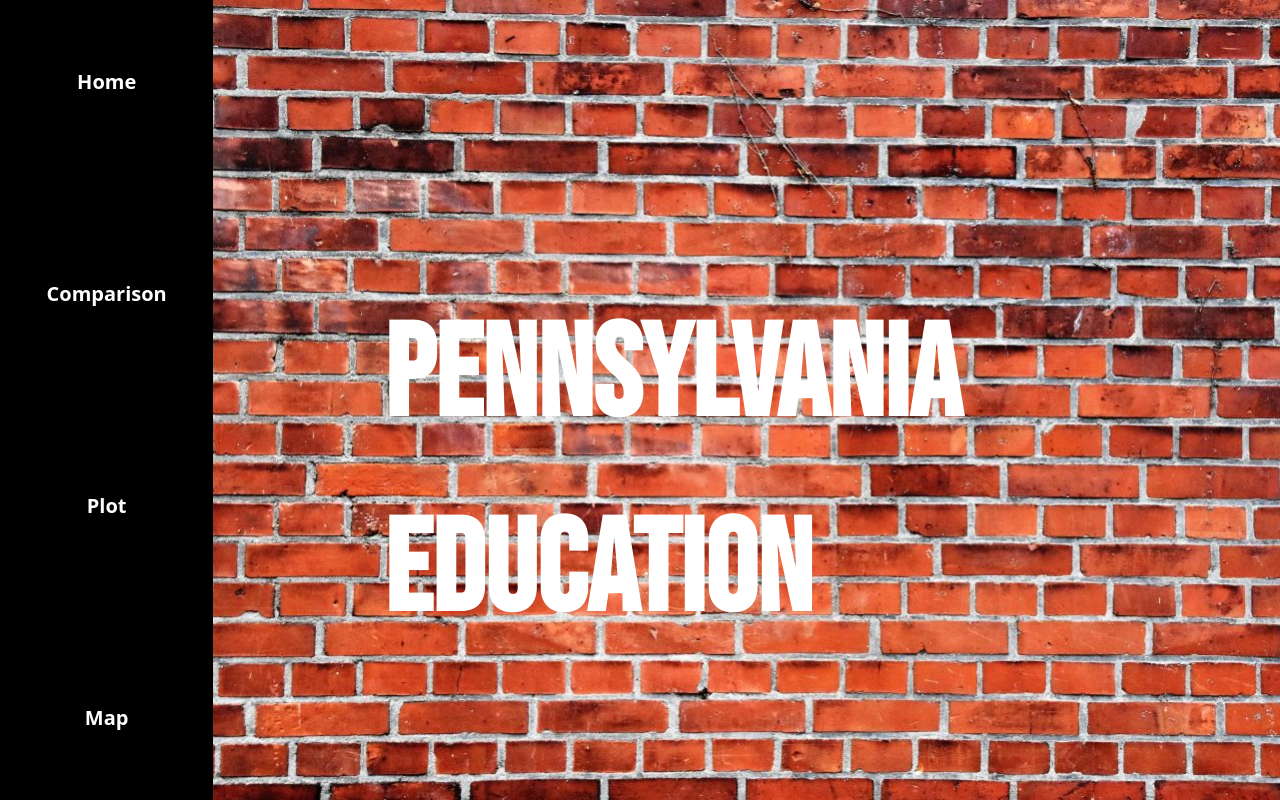
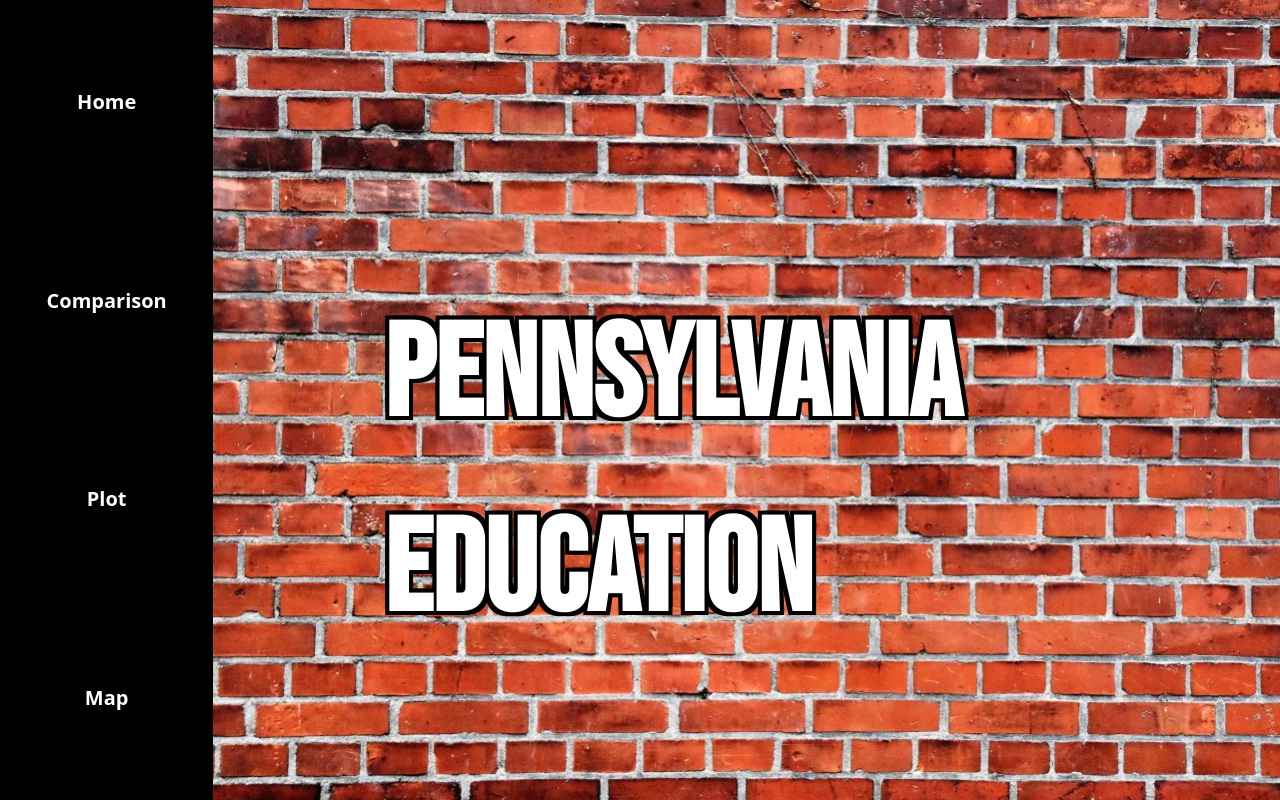
Before and after one commit to ColeJMitchell/pennsylvania-department-of-education-website, a Django app: page / in a window 1280 px wide. Run offline with Django 5.2, Linux system fonts and the light colour scheme.

Commit message:
added outline to the title and fixed issues with the static folder

```diff
--- a/src/templates/prototype.html
+++ b/src/templates/prototype.html
@@ -10,6 +10,7 @@
     <style>
         body {
             padding: 0;
+            overflow: hidden;
         }
         .sidebar {
             background-color: black;
@@ -21,7 +22,7 @@
             color: white;
             font-weight: bold;
             font-size: 20px;
-            margin: 40px 0;
+            margin: 60px 0;
         }
         .full-width-image {
             width: 100%;
@@ -36,6 +37,11 @@
             font-family: 'Bebas Neue', sans-serif;
             font-weight: bold;
             font-size: 130px;
+            text-shadow:
+        -4px -4px 0 black,
+        4px -4px 0 black,
+        -4px 4px 0 black,
+        4px 4px 0 black;
         }
     </style>
 </head>
```
